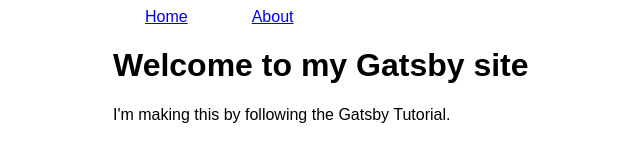
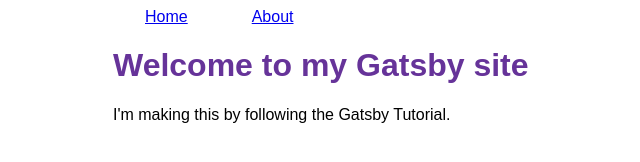
Before and after one commit to jessika/tutorial-gatsby-site, a Gatsby site: page / in a window 1280 px wide. Shown: the whole page, without its empty margins (277-917 px from the left). Built offline with nearby package versions, Linux system fonts and the light colour scheme; Gatsby itself is replaced by a stand-in of ours.

Commit message:
Make headings purple

```diff
--- a/src/components/layout.module.css
+++ b/src/components/layout.module.css
@@ -13,3 +13,7 @@
   display: inline;
   margin: 0 2rem;
 }
+
+.heading {
+  color: rebeccapurple;
+}
--- a/src/components/layout.tsx
+++ b/src/components/layout.tsx
@@ -1,6 +1,10 @@
 import * as React from 'react'
 import { Link } from 'gatsby'
-import { container, nav } from './layout.module.css'
+import {
+  container,
+  heading,
+  nav,
+ } from './layout.module.css'
 
 const Layout = ({ pageTitle, children }) => {
   return (
@@ -12,7 +16,7 @@
         </ul>
       </nav>
       <main>
-        <h1>{pageTitle}</h1>
+        <h1 className={heading}>{pageTitle}</h1>
         {children}
       </main>
     </div>
```
